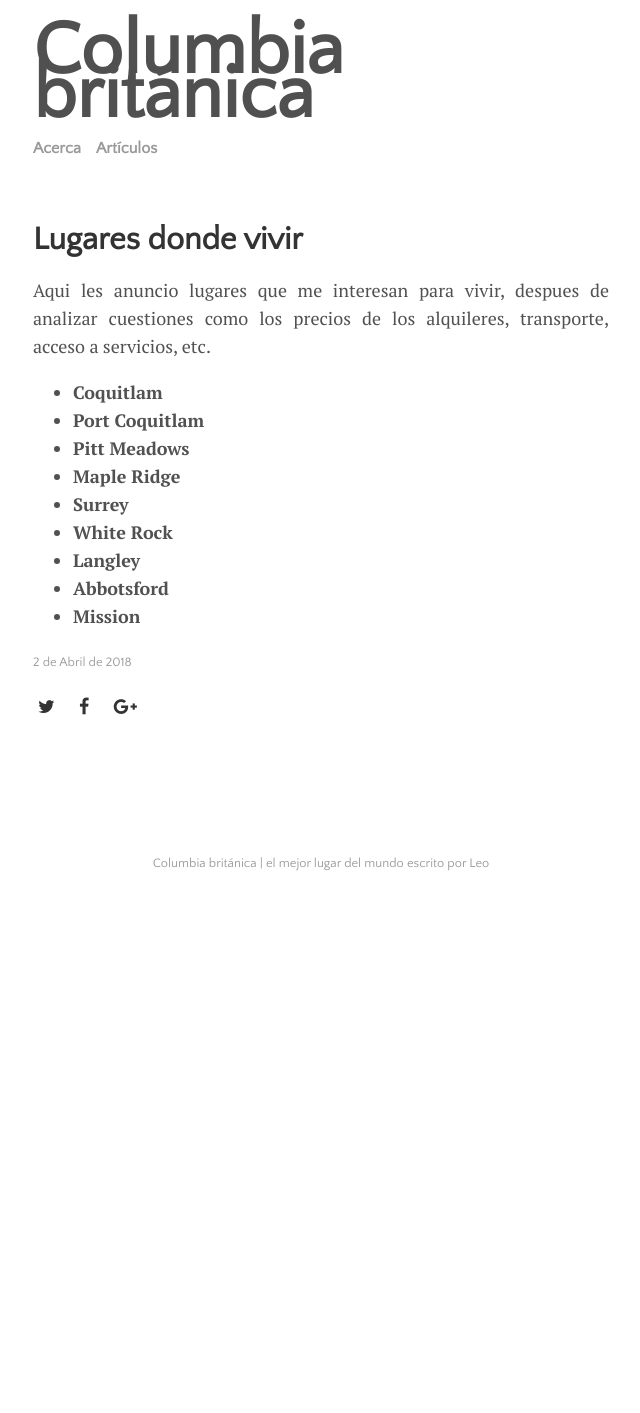
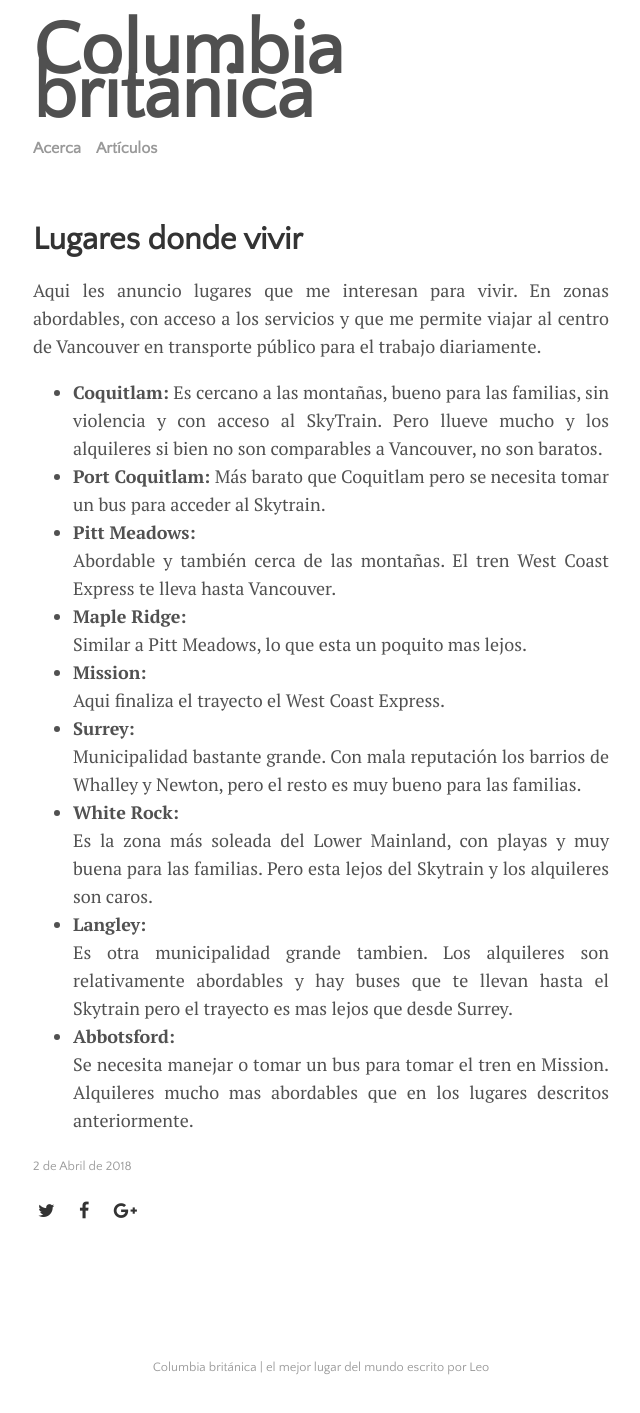
Before and after one commit to sadiel/blog, a Jekyll site: the page built from _posts/2018-4-1-lugares-donde-vivir.md, in a window 1280 px wide. Shown: the whole page, without its empty margins (319-959 px from the left). Built offline with Jekyll 4.4.1, drawn with Linux system fonts in a browser that asks for light colours; nearby versions of some CDN libraries; before the commit the page ends 909 px from its top, so only the background shows below that.

Commit message:
Update post places to live

```diff
--- a/_posts/2018-4-1-lugares-donde-vivir.md
+++ b/_posts/2018-4-1-lugares-donde-vivir.md
@@ -7,16 +7,18 @@ tags: []
 date: 2018-4-1 19:00:00 -0500
 ---
 
-Aqui les anuncio lugares que me interesan para vivir, despues de analizar cuestiones como los precios de los alquileres, transporte, acceso a servicios, etc.
+Aqui les anuncio lugares que me interesan para vivir. En zonas abordables, con acceso a los servicios y que me permite viajar al centro de Vancouver en transporte público para el trabajo diariamente.
 
 <ul>
-<li><strong>Coquitlam</strong></li>
-<li><strong>Port Coquitlam</strong></li>
-<li><strong>Pitt Meadows</strong></li>
-<li><strong>Maple Ridge</strong></li>
-<li><strong>Surrey</strong></li>
-<li><strong>White Rock</strong></li>
-<li><strong>Langley</strong></li>
-<li><strong>Abbotsford</strong></li>
-<li><strong>Mission</strong></li>
+<li><strong>Coquitlam:</strong> Es cercano a las montañas, bueno para las familias, sin violencia y con acceso al SkyTrain. Pero llueve mucho y los alquileres si bien no son comparables a Vancouver, no son baratos.
+</li>
+<li><strong>Port Coquitlam:</strong> Más barato que Coquitlam pero se necesita tomar un bus para acceder al Skytrain.
+</li>
+<li><strong>Pitt Meadows:</strong></li> Abordable y también cerca de las montañas. El tren West Coast Express te lleva hasta Vancouver.
+<li><strong>Maple Ridge:</strong></li> Similar a Pitt Meadows, lo que esta un poquito mas lejos.
+<li><strong>Mission:</strong></li> Aqui finaliza el trayecto el West Coast Express.
+<li><strong>Surrey:</strong></li> Municipalidad bastante grande. Con mala reputación los barrios de Whalley y Newton, pero el resto es muy bueno para las familias.
+<li><strong>White Rock:</strong></li> Es la zona más soleada del Lower Mainland, con playas y muy buena para las familias. Pero esta lejos del Skytrain y los alquileres son caros.
+<li><strong>Langley:</strong></li> Es otra municipalidad grande tambien. Los alquileres son relativamente abordables y hay buses que te llevan hasta el Skytrain pero el trayecto es mas lejos que desde Surrey.
+<li><strong>Abbotsford:</strong></li> Se necesita manejar o tomar un bus para tomar el tren en Mission. Alquileres mucho mas abordables que en los lugares descritos anteriormente.
 </ul>
```
